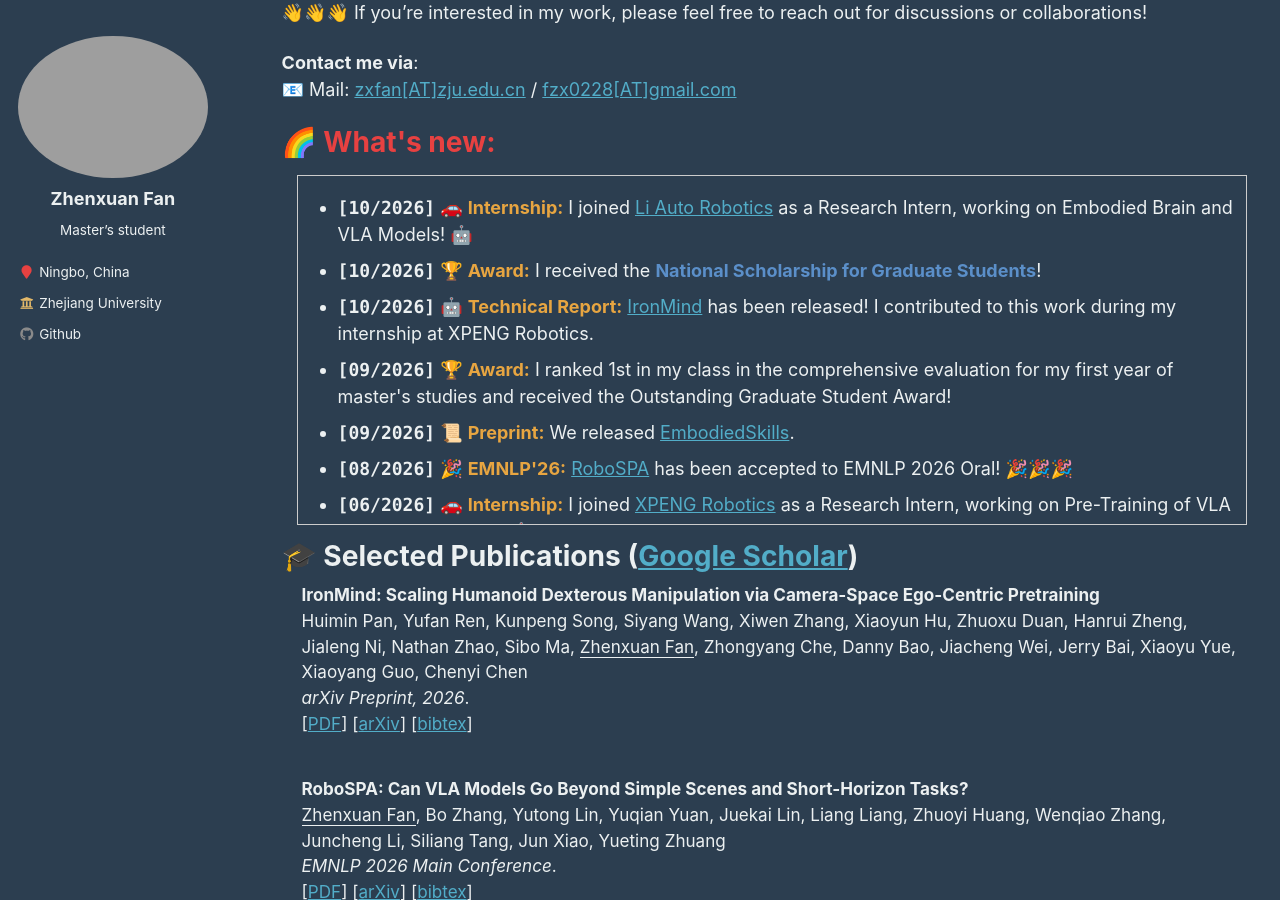
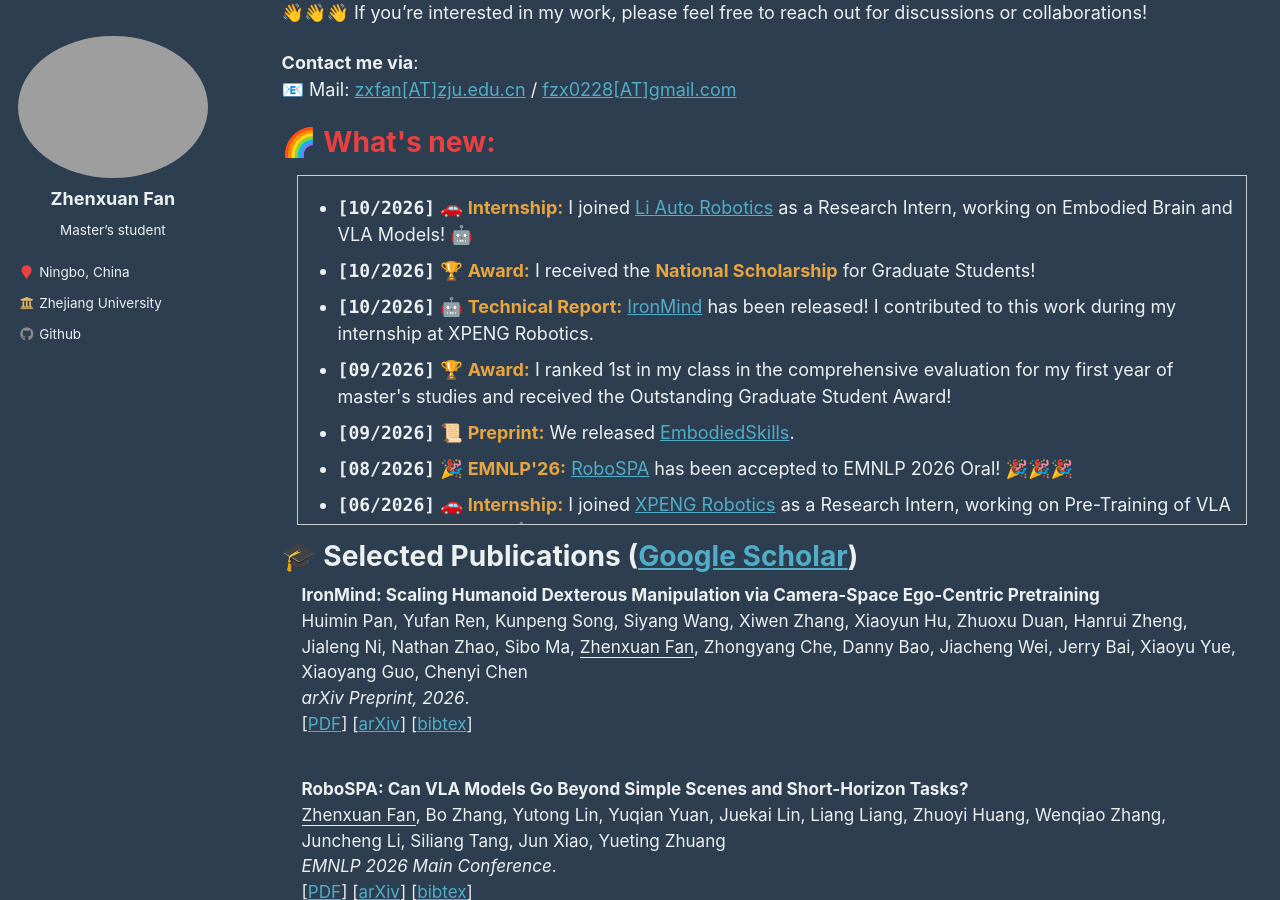
Before and after one commit to fanzhenxuan/fanzhenxuan.github.io, a Jekyll site: the page built from _pages/about.md, in a window 1280 px wide and 900 px high, scrolled down 529 px. Built offline with Jekyll 4.4.1, drawn with Linux system fonts in a browser that asks for light colours; part of the change alters nothing that is shown.

Commit message:
Update scholarship description in about.md

```diff
--- a/_pages/about.md
+++ b/_pages/about.md
@@ -34,7 +34,7 @@ In the past, I focused on the efficient training and inference of LLMs and MLLMs
   <strong style="font-family: Consolas;">[10/2026]</strong>
   🏆 <b style="color: rgb(231, 165, 65);">Award:</b>
   I received the
-  <strong style="color: #5b8fc9;">National Scholarship for Graduate Students</strong>!
+  <strong style="color: rgb(231, 165, 65);">National Scholarship</strong> for Graduate Students!
 </li>
   <li><strong style="font-family: Consolas;">[10/2026]</strong>  🤖 <b style="color: rgb(231, 165, 65);">Technical Report:</b> <a href="https://arxiv.org/abs/2609.39403">IronMind</a> has been released! I contributed to this work during my internship at XPENG Robotics. </li>
   <li><strong style="font-family: Consolas;">[09/2026]</strong>  🏆 <b style="color: rgb(231, 165, 65);">Award:</b> I ranked 1st in my class in the comprehensive evaluation for my first year of master's studies and received the Outstanding Graduate Student Award! </li>
```
